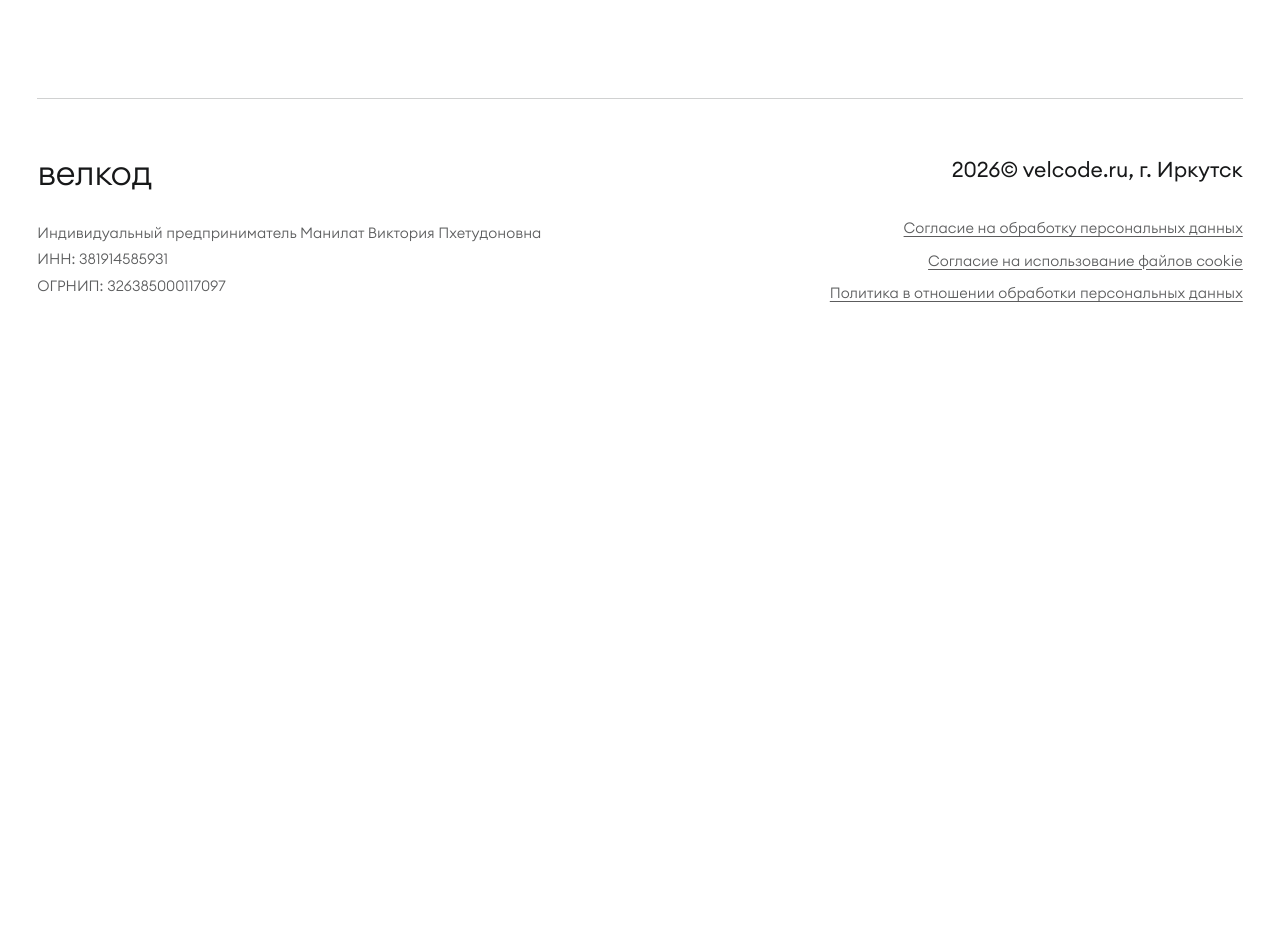
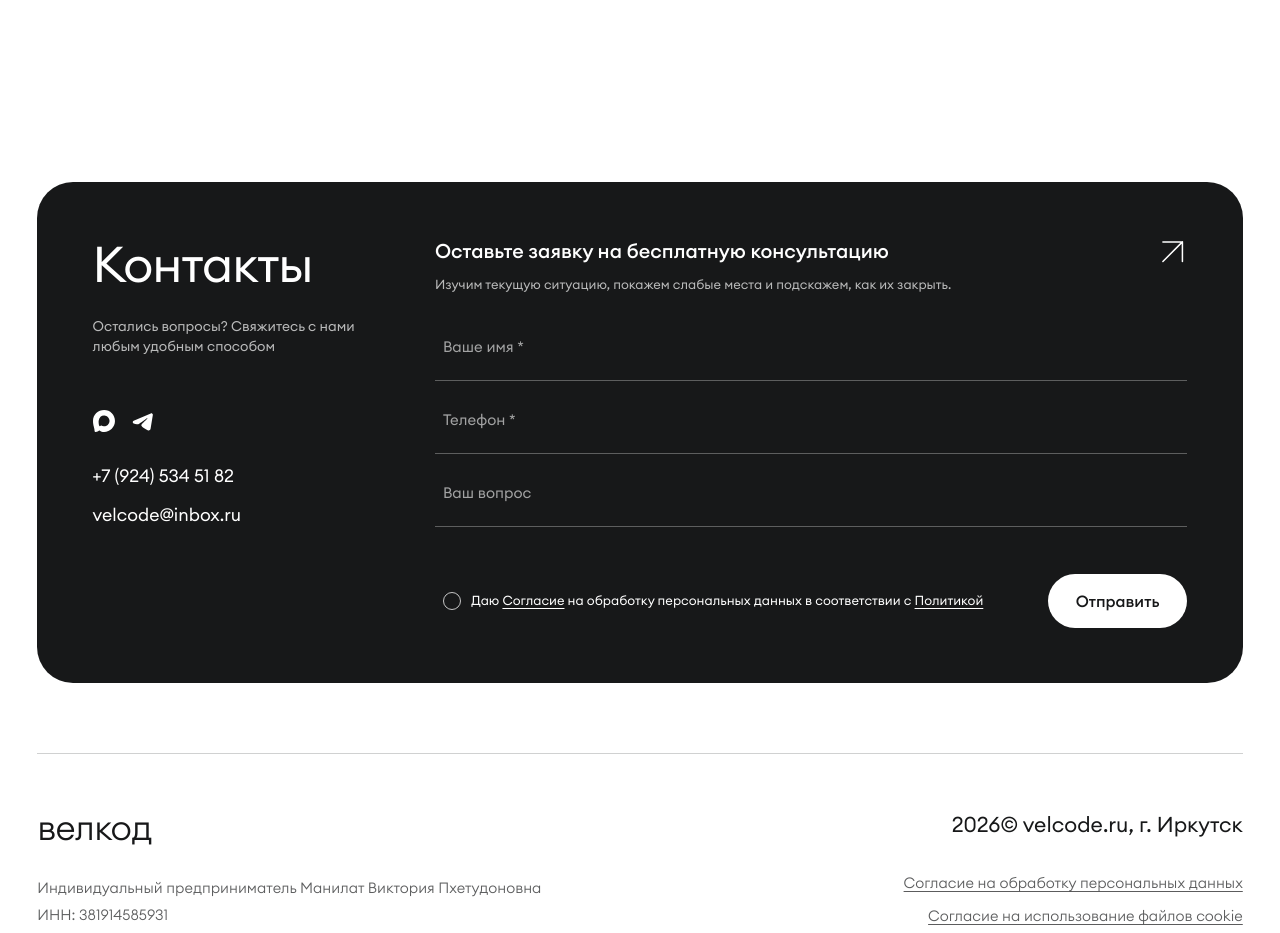
Before and after one commit to MikasaAl4naya/Velcode, a Next.js app in the folder frontend/: page /portfolio/case in a window 1280 px wide. Shown: the part 2520-3453 px from the top of the page. Before the commit the page ends 2881 px from the top, so only its background shows below. Built offline with nearby package versions, Linux system fonts and the light colour scheme.

Commit message:
feat: add Contacts to subpages, adjust hero/modal/section spacing

```diff
--- a/frontend/app/advantages/page.tsx
+++ b/frontend/app/advantages/page.tsx
@@ -1,5 +1,6 @@
 import { Header } from '@/components/sections/Header';
 import { Advantages } from '@/components/sections/Advantages';
+import { Contacts } from '@/components/sections/Contacts';
 import { Footer } from '@/components/sections/Footer';
 import { Breadcrumbs } from '@/components/ui/Breadcrumbs';
 
@@ -24,6 +25,7 @@ export default function AdvantagesPage() {
           </div>
           <Advantages isStandalone={true} />
         </div>
+        <Contacts />
       </main>
       <Footer />
     </>
--- a/frontend/app/portfolio/[slug]/page.tsx
+++ b/frontend/app/portfolio/[slug]/page.tsx
@@ -3,6 +3,7 @@
 import Link from 'next/link';
 import { useModal } from '@/hooks/useModal';
 import { Header } from '@/components/sections/Header';
+import { Contacts } from '@/components/sections/Contacts';
 import { Footer } from '@/components/sections/Footer';
 import { Breadcrumbs } from '@/components/ui/Breadcrumbs';
 
@@ -177,6 +178,7 @@ export default function CasePage() {
             </div>
           </div>
         </div>
+        <Contacts />
       </main>
       <Footer />
     </>
--- a/frontend/app/portfolio/page.tsx
+++ b/frontend/app/portfolio/page.tsx
@@ -1,5 +1,6 @@
 import Link from 'next/link';
 import { Header } from '@/components/sections/Header';
+import { Contacts } from '@/components/sections/Contacts';
 import { Footer } from '@/components/sections/Footer';
 import { Breadcrumbs } from '@/components/ui/Breadcrumbs';
 import { PORTFOLIO_PAGE_ITEMS } from '@/lib/siteData';
@@ -71,6 +72,7 @@ export default function PortfolioPage() {
             </div>
           </div>
         </div>
+        <Contacts />
       </main>
       <Footer />
     </>
--- a/frontend/app/services/page.tsx
+++ b/frontend/app/services/page.tsx
@@ -1,5 +1,6 @@
 import { Header } from '@/components/sections/Header';
 import { Services } from '@/components/sections/Services';
+import { Contacts } from '@/components/sections/Contacts';
 import { Footer } from '@/components/sections/Footer';
 
 export const metadata = {
@@ -13,6 +14,7 @@ export default function ServicesPage() {
       <Header currentPath="/services" />
       <main>
         <Services isStandalone={true} />
+        <Contacts />
       </main>
       <Footer />
     </>
--- a/frontend/app/styles/base.css
+++ b/frontend/app/styles/base.css
@@ -1,6 +1,10 @@
 /* ============================================================
    2. ОБЩИЕ БЛОКИ: icon, btn, tag
 ============================================================ */
+
+main > * + * {
+  margin-top: 40px;
+}
 
 /* Иконки из спрайта: цвет = color родителя */
 .icon {
--- a/frontend/app/styles/hero.css
+++ b/frontend/app/styles/hero.css
@@ -93,6 +93,7 @@
   flex-direction: column;
   gap: var(--hero-gap);
   width: 50%;
+  margin-top: -80px;
 }
 
 .hero__title-wrap {
--- a/frontend/app/styles/variables.css
+++ b/frontend/app/styles/variables.css
@@ -66,7 +66,7 @@
   --radius-card: 36px;
   --radius-btn: 9999px;
 
-  --modal-pad: clamp(24px, 3.5vw, 44px);                    /* базовый внутренний отступ модалки */
+  --modal-pad: clamp(24px, 3.5vw, 32px);                    /* базовый внутренний отступ модалки */
   --modal-pad-service: clamp(28px, 3vw, 36px);              /* отступ модалки с карточкой услуги */
   --modal-service-gap: clamp(32px, 3.5vw, 48px);            /* расстояние между карточкой услуги и формой */
   --modal-badge-pad: clamp(28px, 3vw, 36px) clamp(24px, 2.5vw, 32px); /* отступы внутри карточки услуги */
```
